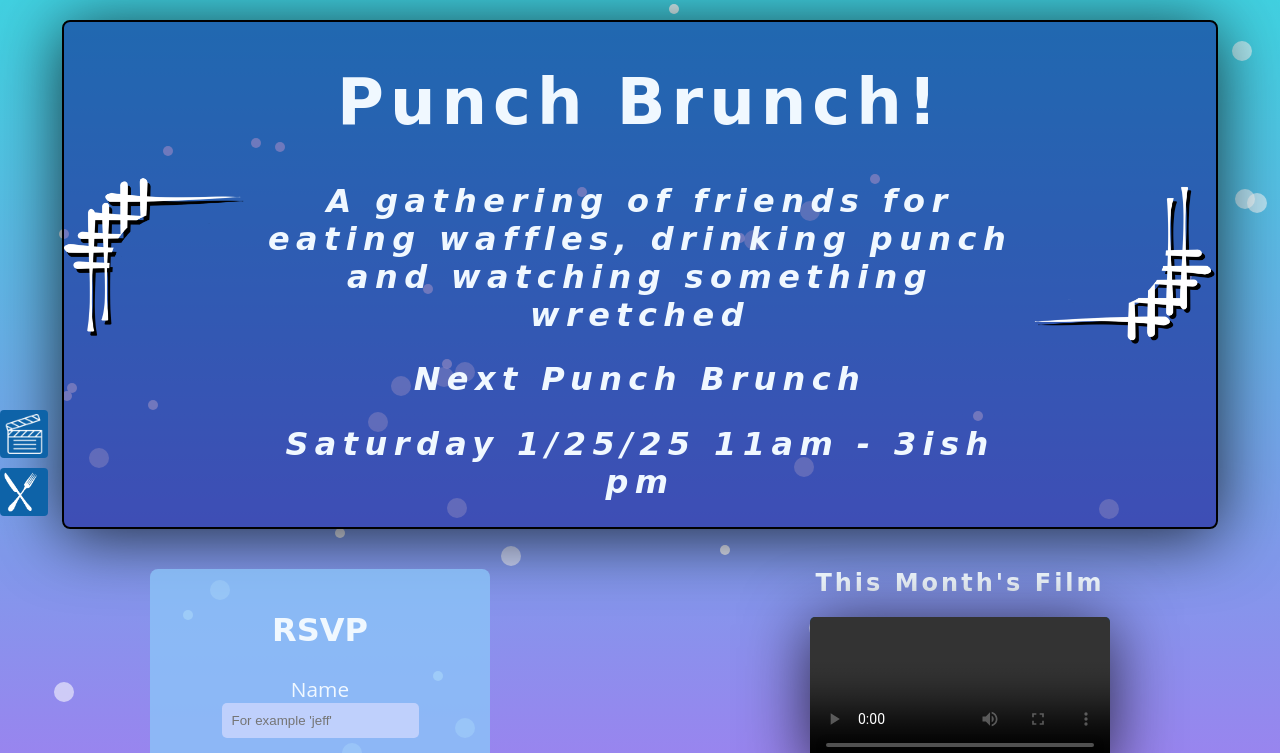
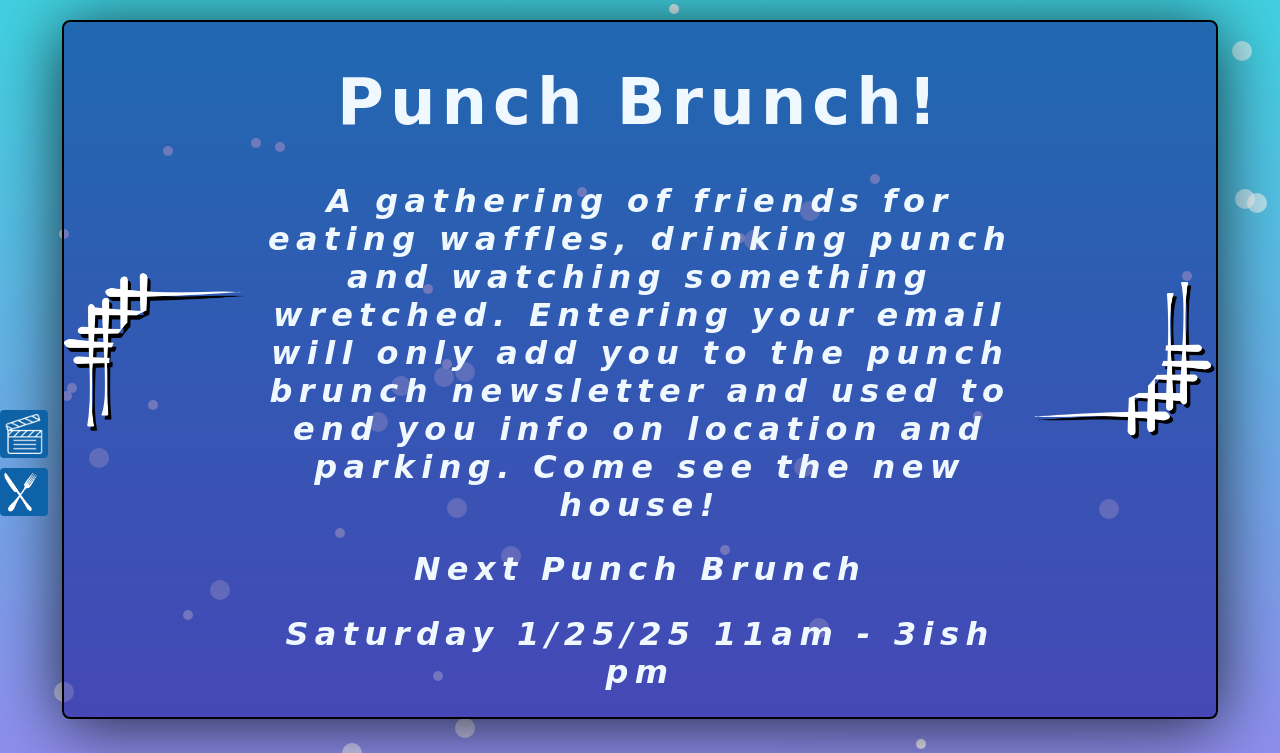
Before and after one commit to GendySparrowhawk/Punch_Brunch, a website: page public/home.html in a window 1280 px wide. Shown: the top 753 px of the page. Drawn offline with Linux system fonts and the light colour scheme; a web font is replaced by a local one.

Commit message:
init email chage

```diff
--- a/public/home.html
+++ b/public/home.html
@@ -26,7 +26,7 @@
         <h1>Punch Brunch!</h1>
         <h2>
           A gathering of friends for eating waffles, drinking punch and watching
-          something wretched
+          something wretched. Entering your email will only add you to the punch brunch newsletter and used to end you info on location and parking. Come see the new house!
         </h2>
         <h2>Next Punch Brunch</h2>
         <h2>Saturday 1/25/25 11am - 3ish pm</h2>
```
